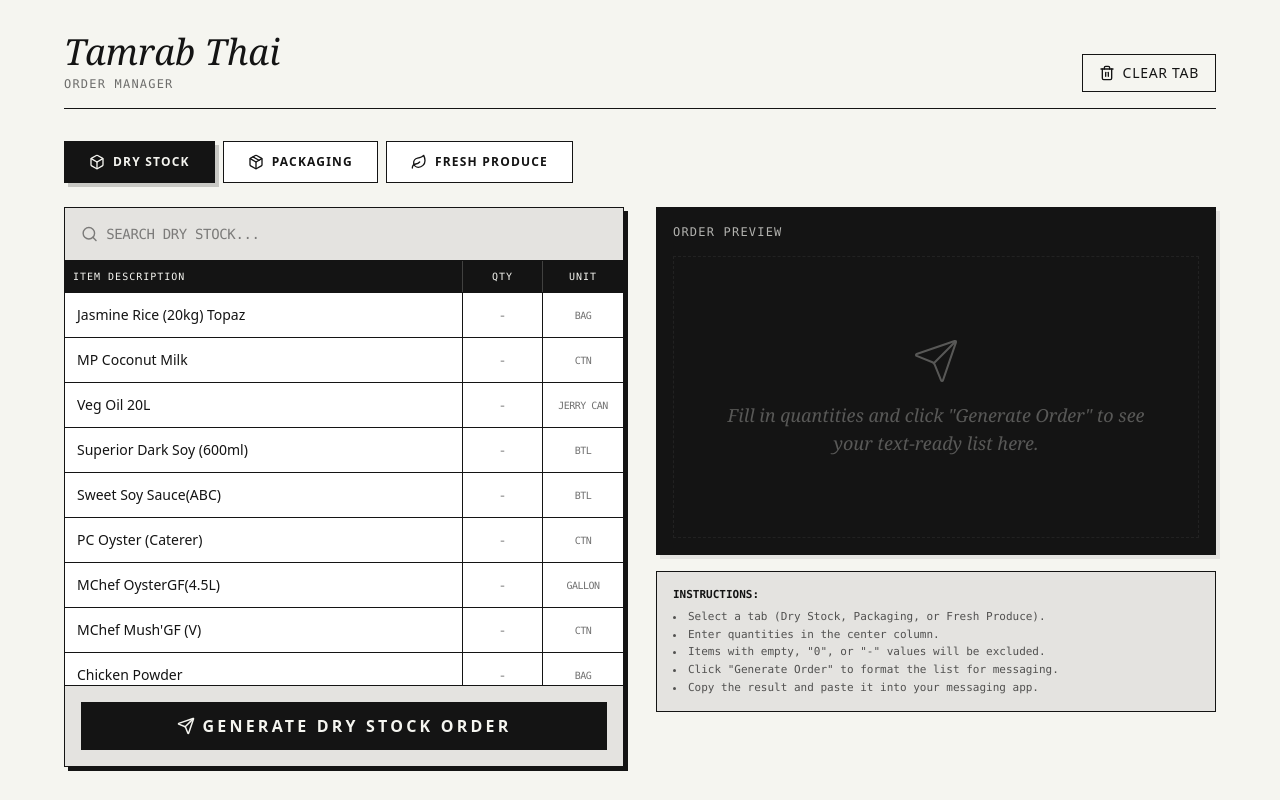
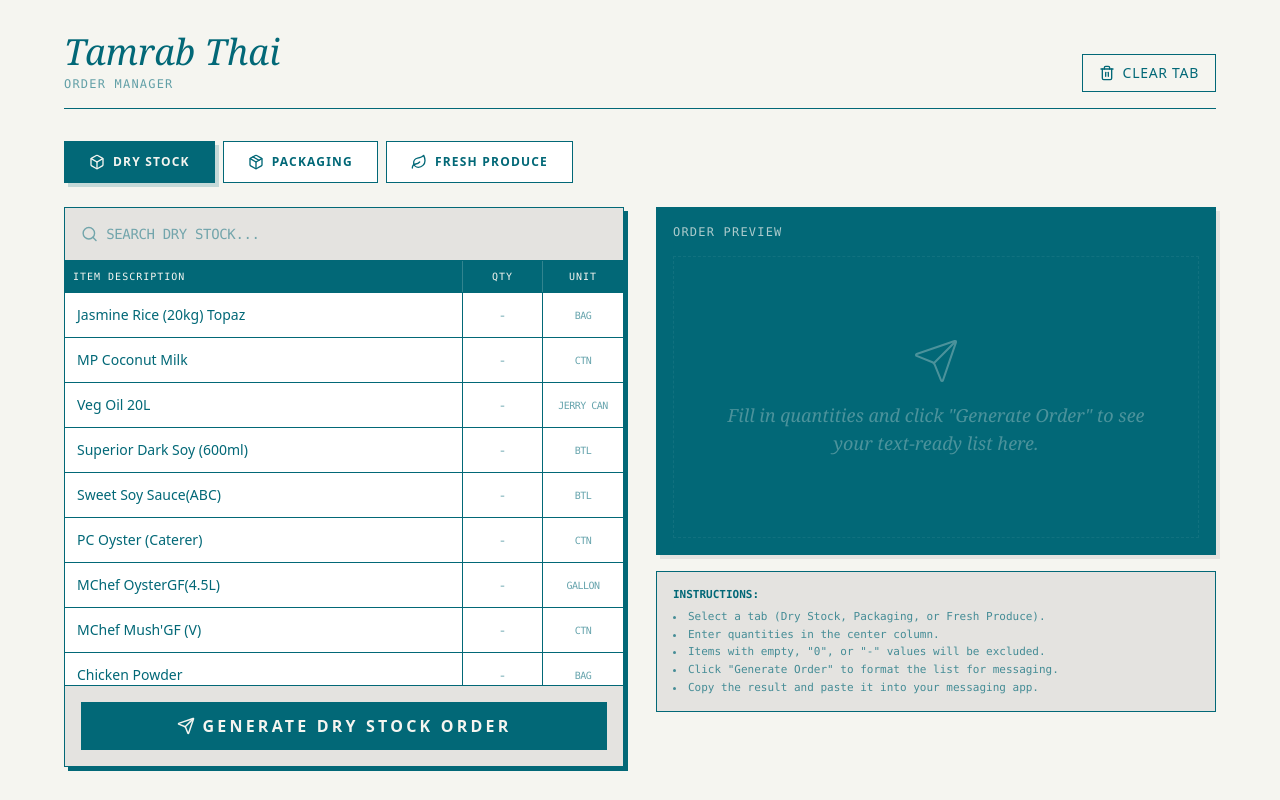
Before and after one commit to nathapon188/DryStockMgr, a React (Vite) app: page / in a window 1280 px wide. Built offline with nearby package versions, Linux system fonts and the light colour scheme.

Commit message:
feat: Update app theme colors
Refactors the application's color scheme to use a new primary brand color (#026877) throughout the UI, including backgrounds, borders, and text elements. This change enhances visual consistency and brand identity.

```diff
--- a/src/App.tsx
+++ b/src/App.tsx
@@ -81,10 +81,10 @@ export default function App() {
   ];
 
   return (
-    <div className="min-h-screen bg-[#F5F5F0] text-[#141414] font-sans p-4 md:p-8">
+    <div className="min-h-screen bg-[#F5F5F0] text-[#026877] font-sans p-4 md:p-8">
       <div className="max-w-6xl mx-auto">
         {/* Header */}
-        <header className="mb-8 border-b border-[#141414] pb-4 flex flex-col md:flex-row md:items-end justify-between gap-4">
+        <header className="mb-8 border-b border-[#026877] pb-4 flex flex-col md:flex-row md:items-end justify-between gap-4">
           <div>
             <h1 className="font-serif italic text-4xl mb-1">Tamrab Thai</h1>
             <p className="text-xs uppercase tracking-widest opacity-60 font-mono">Order Manager</p>
@@ -92,7 +92,7 @@ export default function App() {
           <div className="flex gap-2">
             <button
               onClick={clearAll}
-              className="flex items-center gap-2 px-4 py-2 border border-[#141414] hover:bg-[#141414] hover:text-[#F5F5F0] transition-colors text-sm uppercase tracking-wider cursor-pointer"
+              className="flex items-center gap-2 px-4 py-2 border border-[#026877] hover:bg-[#026877] hover:text-[#F5F5F0] transition-colors text-sm uppercase tracking-wider cursor-pointer"
             >
               <Trash2 size={16} />
               Clear Tab
@@ -110,9 +110,9 @@ export default function App() {
                 setSearchTerm('');
                 setGeneratedText('');
               }}
-              className={`flex items-center gap-2 px-6 py-3 border border-[#141414] transition-all uppercase tracking-widest text-xs font-bold cursor-pointer ${
+              className={`flex items-center gap-2 px-6 py-3 border border-[#026877] transition-all uppercase tracking-widest text-xs font-bold cursor-pointer ${
                 activeTab === tab.id
-                  ? 'bg-[#141414] text-[#F5F5F0] shadow-[4px_4px_0px_0px_rgba(20,20,20,0.2)]'
+                  ? 'bg-[#026877] text-[#F5F5F0] shadow-[4px_4px_0px_0px_rgba(2,104,119,0.2)]'
                   : 'bg-white hover:bg-[#E4E3E0]'
               }`}
             >
@@ -124,8 +124,8 @@ export default function App() {
 
         <div className="grid grid-cols-1 lg:grid-cols-2 gap-8">
           {/* List Section */}
-          <section className="bg-white border border-[#141414] shadow-[4px_4px_0px_0px_rgba(20,20,20,1)] flex flex-col h-[70vh]">
-            <div className="p-4 border-b border-[#141414] bg-[#E4E3E0] flex items-center gap-2">
+          <section className="bg-white border border-[#026877] shadow-[4px_4px_0px_0px_rgba(2,104,119,1)] flex flex-col h-[70vh]">
+            <div className="p-4 border-b border-[#026877] bg-[#E4E3E0] flex items-center gap-2">
               <Search size={18} className="opacity-50" />
               <input
                 type="text"
@@ -137,7 +137,7 @@ export default function App() {
             </div>
 
             <div className="overflow-y-auto flex-1 custom-scrollbar">
-              <div className="grid grid-cols-[1fr_80px_80px] border-b border-[#141414] bg-[#141414] text-[#F5F5F0] text-[10px] uppercase tracking-widest font-mono sticky top-0 z-10">
+              <div className="grid grid-cols-[1fr_80px_80px] border-b border-[#026877] bg-[#026877] text-[#F5F5F0] text-[10px] uppercase tracking-widest font-mono sticky top-0 z-10">
                 <div className="p-2 border-r border-[#F5F5F0]/20">Item Description</div>
                 <div className="p-2 border-r border-[#F5F5F0]/20 text-center">Qty</div>
                 <div className="p-2 text-center">Unit</div>
@@ -152,17 +152,17 @@ export default function App() {
                   transition={{ duration: 0.2 }}
                 >
                   {filteredItems.map((item) => (
-                    <div key={item.id} className="grid grid-cols-[1fr_80px_80px] border-b border-[#141414] hover:bg-[#F5F5F0] transition-colors group">
-                      <div className="p-3 text-sm border-r border-[#141414] flex items-center">
+                    <div key={item.id} className="grid grid-cols-[1fr_80px_80px] border-b border-[#026877] hover:bg-[#F5F5F0] transition-colors group">
+                      <div className="p-3 text-sm border-r border-[#026877] flex items-center">
                         {item.name}
                       </div>
-                      <div className="p-0 border-r border-[#141414]">
+                      <div className="p-0 border-r border-[#026877]">
                         <input
                           type="text"
                           placeholder="-"
                           value={quantities[item.id] || ''}
                           onChange={(e) => handleQuantityChange(item.id, e.target.value)}
-                          className="w-full h-full p-3 text-center text-sm font-mono focus:bg-[#141414] focus:text-[#F5F5F0] outline-none transition-colors"
+                          className="w-full h-full p-3 text-center text-sm font-mono focus:bg-[#026877] focus:text-[#F5F5F0] outline-none transition-colors"
                         />
                       </div>
                       <div className="p-3 text-[10px] uppercase tracking-tighter opacity-60 font-mono text-center flex items-center justify-center">
@@ -177,10 +177,10 @@ export default function App() {
               )}
             </div>
 
-            <div className="p-4 border-t border-[#141414] bg-[#E4E3E0]">
+            <div className="p-4 border-t border-[#026877] bg-[#E4E3E0]">
               <button
                 onClick={generateOrder}
-                className="w-full py-3 bg-[#141414] text-[#F5F5F0] uppercase tracking-[0.2em] font-bold hover:bg-[#333] transition-colors flex items-center justify-center gap-2 cursor-pointer"
+                className="w-full py-3 bg-[#026877] text-[#F5F5F0] uppercase tracking-[0.2em] font-bold hover:opacity-90 transition-colors flex items-center justify-center gap-2 cursor-pointer"
               >
                 <Send size={18} />
                 Generate {activeTab.replace('-', ' ')} Order
@@ -190,7 +190,7 @@ export default function App() {
 
           {/* Result Section */}
           <section className="flex flex-col gap-4">
-            <div className="bg-[#141414] text-[#F5F5F0] p-4 border border-[#141414] shadow-[4px_4px_0px_0px_rgba(228,227,224,1)]">
+            <div className="bg-[#026877] text-[#F5F5F0] p-4 border border-[#026877] shadow-[4px_4px_0px_0px_rgba(228,227,224,1)]">
               <h2 className="font-mono text-xs uppercase tracking-widest mb-4 opacity-70">Order Preview</h2>
 
               <AnimatePresence mode="wait">
@@ -202,7 +202,7 @@ export default function App() {
                     exit={{ opacity: 0, scale: 0.95 }}
                     className="relative"
                   >
-                    <pre className="font-mono text-sm whitespace-pre-wrap bg-[#222] p-6 border border-white/10 min-h-[300px] max-h-[60vh] overflow-y-auto custom-scrollbar-dark leading-relaxed">
+                    <pre className="font-mono text-sm whitespace-pre-wrap bg-[#014d58] p-6 border border-white/10 min-h-[300px] max-h-[60vh] overflow-y-auto custom-scrollbar-dark leading-relaxed">
                       {generatedText}
                     </pre>
 
@@ -212,7 +212,7 @@ export default function App() {
                         className={`flex items-center gap-2 px-6 py-3 transition-all uppercase tracking-widest text-xs font-bold cursor-pointer ${
                           isCopied
                             ? 'bg-green-600 text-white'
-                            : 'bg-[#F5F5F0] text-[#141414] hover:bg-white'
+                            : 'bg-[#F5F5F0] text-[#026877] hover:bg-white'
                         }`}
                       >
                         {isCopied ? (
@@ -240,7 +240,7 @@ export default function App() {
               </AnimatePresence>
             </div>
 
-            <div className="bg-[#E4E3E0] p-4 border border-[#141414] text-[11px] font-mono leading-tight">
+            <div className="bg-[#E4E3E0] p-4 border border-[#026877] text-[11px] font-mono leading-tight">
               <p className="uppercase font-bold mb-2">Instructions:</p>
               <ul className="list-disc list-inside space-y-1 opacity-70">
                 <li>Select a tab (Dry Stock, Packaging, or Fresh Produce).</li>
@@ -262,17 +262,17 @@ export default function App() {
           background: #F5F5F0;
         }
         .custom-scrollbar::-webkit-scrollbar-thumb {
-          background: #141414;
+          background: #026877;
         }
 
         .custom-scrollbar-dark::-webkit-scrollbar {
           width: 6px;
         }
         .custom-scrollbar-dark::-webkit-scrollbar-track {
-          background: #222;
+          background: #014d58;
         }
         .custom-scrollbar-dark::-webkit-scrollbar-thumb {
-          background: #444;
+          background: #026877;
         }
       `}</style>
     </div>
```
